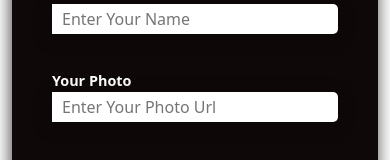
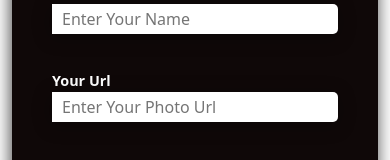
Before and after one commit to sanjuhassan79/tourism, a React (Create React App) app: page /AdventuresBooking/1 in a window 390 px wide. Shown: the part 343-503 px from the top of the page. Built offline with nearby package versions, Linux system fonts and the light colour scheme; no server answers; sample sign-in values are in the browser's storage.

Commit message:
site responsive

```diff
--- a/src/components/pages/AllAdventures/AdventuresBooking.js
+++ b/src/components/pages/AllAdventures/AdventuresBooking.js
@@ -81,7 +81,7 @@ const { register, handleSubmit,reset, formState: { errors } } = useForm();
     </div>
 </div>
  <div className="form-group">
-    <label htmlFor="name">Your Photo</label>
+    <label htmlFor="name">Your Url</label>
     <br />
     <div className="input-group">
     <input  id="name"{...register("photo")} placeholder="Enter Your Photo Url"/>
```
